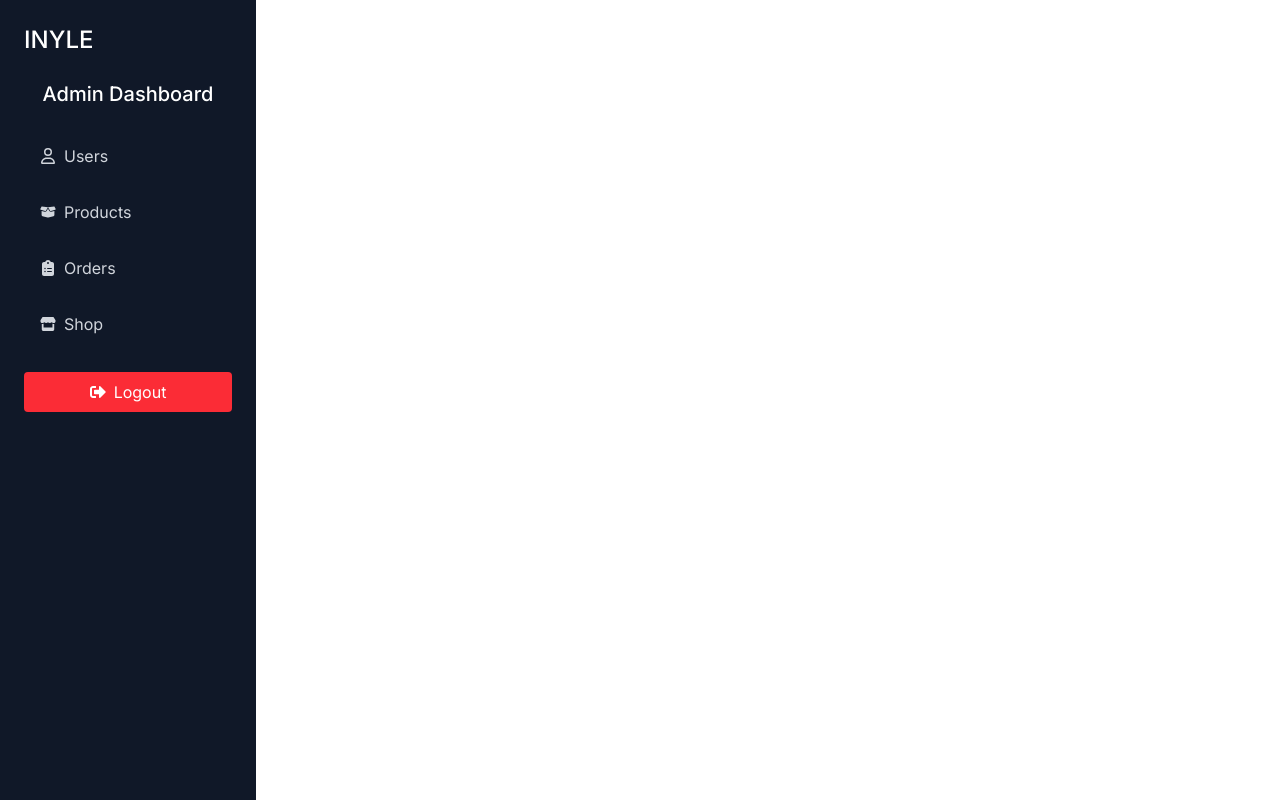
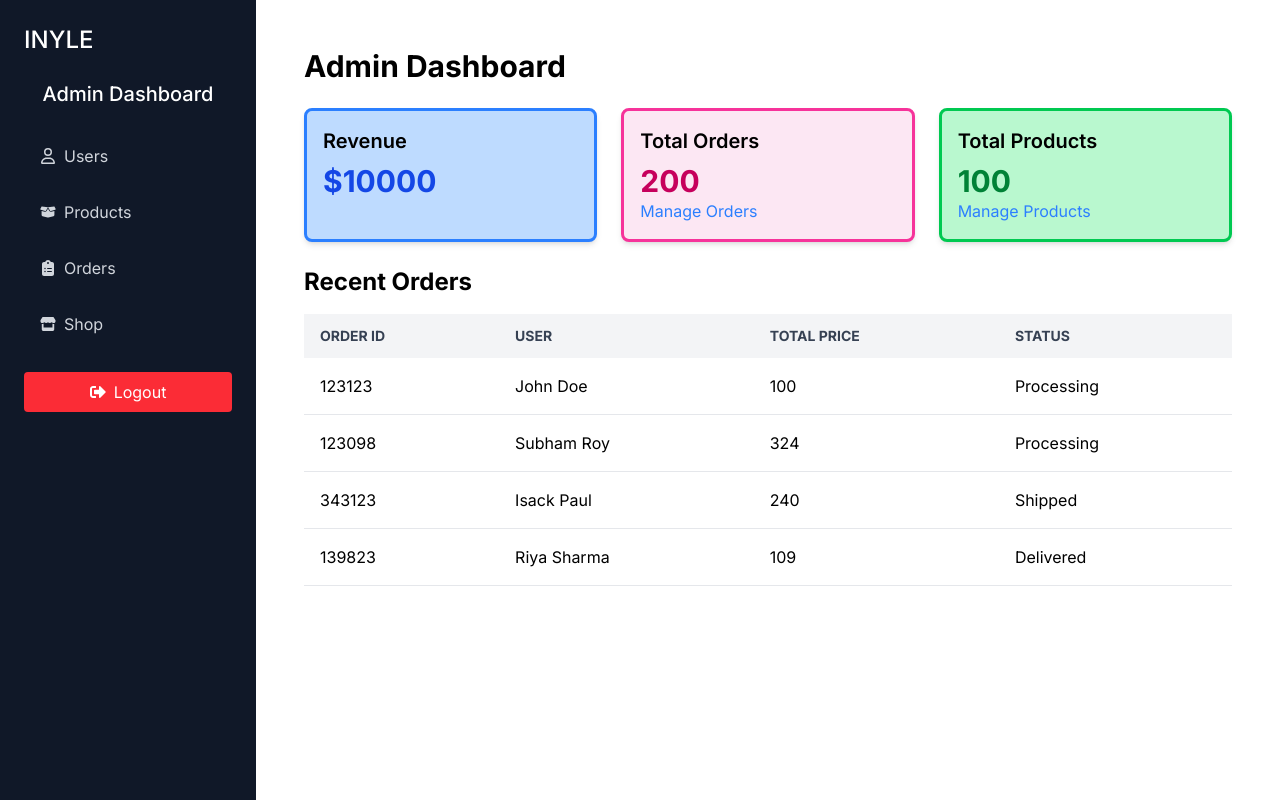
Before and after one commit to mavish12/Trendy-wears, a React (Vite) app in the folder frontend/: page /admin in a window 1280 px wide. Built offline with nearby package versions, Linux system fonts and the light colour scheme.

Commit message:
Admin Dashboard UI Done

```diff
--- a/frontend/src/App.jsx
+++ b/frontend/src/App.jsx
@@ -15,6 +15,7 @@
 import OrderDetailsPage from "./pages/OrderDetailsPage";
 import MyOrderPage from "./pages/MyOrderPage";
 import AdminLayout from "./components/Admin/AdminLayout";
+import AdminHomePage from "./pages/AdminHomePage";
 
 function App() {
   return (
@@ -35,6 +36,7 @@
           <Route path="my-orders" element={<MyOrderPage />} />
         </Route>
         <Route path="/admin" element={<AdminLayout />}>
+          <Route index element={<AdminHomePage/>}/>
           {/* Admin Layout */}
         </Route>
       </Routes>
--- /dev/null
+++ b/frontend/src/pages/AdminHomePage.jsx
@@ -0,0 +1,101 @@
+import React from 'react'
+import { Link } from 'react-router-dom'
+
+const AdminHomePage = () => {
+
+    const orders = [
+        {
+            "_id": 123123,
+            user:{
+                name: "John Doe",
+            },
+            status:"Processing",
+            totalPrice: 100.00
+
+        },
+        {
+            "_id": 123098,
+            user:{
+                name: "Subham Roy",
+            },
+            status:"Processing",
+            totalPrice: 324.00
+
+        },
+        {
+            "_id": 343123,
+            user:{
+                name: "Isack Paul",
+            },
+            status:"Shipped",
+            totalPrice: 240.00
+
+        },
+        {
+            "_id": 139823,
+            user:{
+                name: "Riya Sharma",
+            },
+            status:"Delivered",
+            totalPrice: 109.00
+
+        },
+    ]
+  return (
+    <div className='w-full mx-auto p-6'>
+        <h1 className="text-3xl font-bold mb-6">Admin Dashboard</h1>
+        <div className='grid grid-cols-1 md:grid-cols-2 lg:grid-cols-3 gap-6'>
+            <div className="p-4 shadow-md rounded-lg w-full bg-blue-200 border-3 border-blue-500">
+                <h2 className='text-xl font-semibold'>Revenue</h2>
+                <p className='text-3xl font-bold pt-2 text-blue-700'>$10000</p>
+            </div>
+            <div className="p-4 shadow-md rounded-lg w-full bg-pink-100 border-3 border-pink-500">
+                <h2 className='text-xl font-semibold'>Total Orders</h2>
+                <p className='text-3xl font-bold pt-2 text-pink-700'>200</p>
+                <Link to='/admin/orders' className='text-blue-500 hover:underline'>Manage Orders</Link>
+            </div>
+            <div className="p-4 shadow-md rounded-lg w-full bg-green-200 border-3 border-green-500">
+                <h2 className='text-xl font-semibold'>Total Products</h2>
+                <p className='text-3xl font-bold pt-2 text-green-700'>100</p>
+                <Link to='/admin/products' className='text-blue-500 hover:underline'>Manage Products</Link>
+            </div>
+        </div>
+        {/* Recent Orders */}
+        <div className="mt-6 ">
+            <h2 className="text-2xl font-bold mb-4">
+                Recent Orders
+            </h2>
+            <div className="overflow-x-auto">
+                <table className='min-w-full text-left'>
+                    <thead className='bg-gray-100 text-gray-700 uppercase text-sm'>
+                        <tr>
+                            <th className="py-3 px-4">Order ID</th>
+                            <th className="py-3 px-4">User</th>
+                            <th className="py-3 px-4">Total Price</th>
+                            <th className="py-3 px-4">Status</th>
+                        </tr>
+                    </thead>
+                    <tbody>
+                        {orders.length > 0 ? (
+                            orders.map((order) =>(
+                                <tr key={order._id} className='border-b border-b-gray-200 hover:bg-gray-50 cursor-pointer'>
+                                    <td className='p-4'>{order._id}</td>
+                                    <td className='p-4'>{order.user.name}</td>
+                                    <td className='p-4'>{order.totalPrice}</td>
+                                    <td className='p-4'>{order.status}</td>
+                                </tr>
+                            ))
+                        ) : (
+                            <tr>
+                                <td colSpan={4} className='p-4 text-center text-gray-500'>No Orders Recieved Recently</td>
+                            </tr>
+                        )}
+                    </tbody>
+                </table>
+            </div>
+        </div>
+    </div>
+  )
+}
+
+export default AdminHomePage
```
